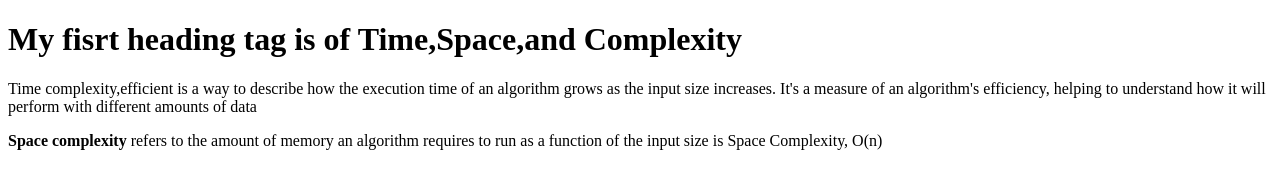
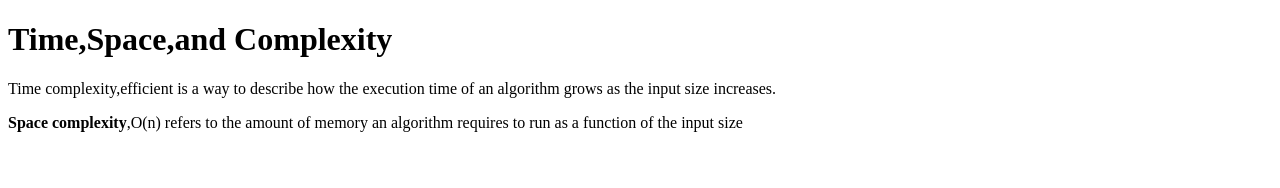
Before and after one commit to acciojob/time-and-space-complexity-SSuraj2701, a website: page main.html in a window 1280 px wide. Drawn offline with Linux system fonts and the light colour scheme.

Commit message:
created a submission

```diff
--- a/main.html
+++ b/main.html
@@ -8,9 +8,9 @@
 
 <body>
 	<!-- the entire body must be written by student -->
-	<h1>My fisrt heading tag is of Time,Space,and Complexity</h1>
-	<p>Time complexity,efficient is a way to describe how the execution time of an algorithm grows as the input size increases. It's a measure of an algorithm's efficiency, helping to understand how it will perform with different amounts of data</p>
-	<p><b>Space complexity </b>refers to the amount of memory an algorithm requires to run as a function of the input size is Space Complexity, O(n)</p>
+	<h1>Time,Space,and Complexity</h1>
+	<p>Time complexity,efficient is a way to describe how the execution time of an algorithm grows as the input size increases.</p>
+	<p><b>Space complexity</b>,O(n) refers to the amount of memory an algorithm requires to run as a function of the input size</p>
     <script type="text/javascript" src="./script.js">
 </script>
 
```
